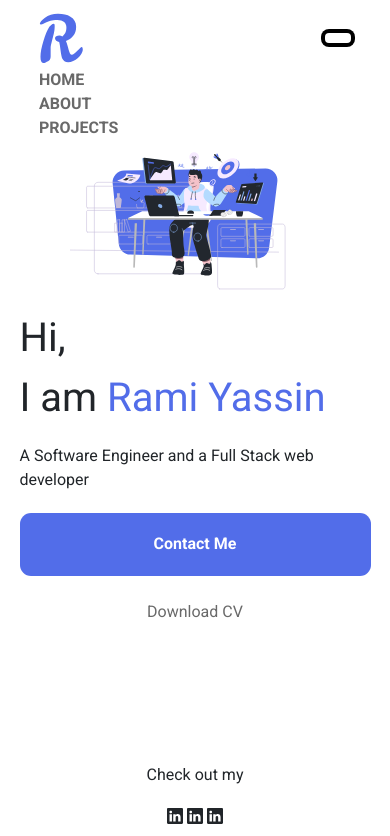
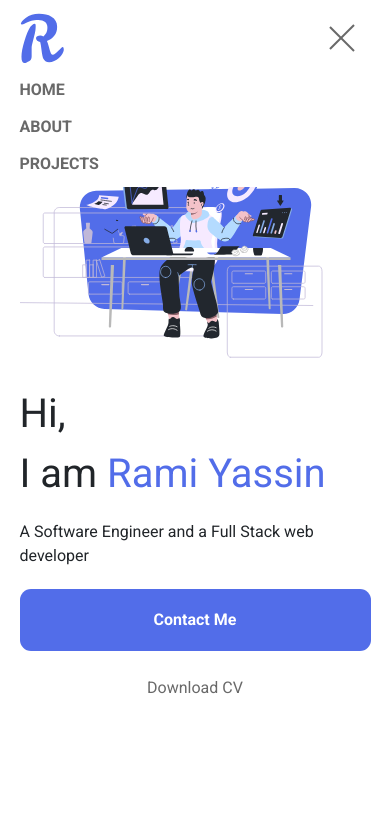
Before and after one commit to TechRami/portfolioV2, a plain HTML site: page index.html in a window 390 px wide. Both pictures are taken after a click on the button "Toggle navigation". Shown: the top 836 px of the page. Drawn offline with nearby package versions, Linux system fonts and the light colour scheme.

Commit message:
sixth commit

```diff
--- a/dist/css/custom.css
+++ b/dist/css/custom.css
@@ -40,7 +40,7 @@
     --fw-regular: 300;
 
     /* image size */
-    --img-lg: clamp(250px, 60vw, 600px);
+    --img-lg: clamp(260px, 100%);
 
 
     /* btns width and hight */
@@ -54,10 +54,66 @@
 /* NAVBAR STYLES */
 
 
+.scrolled {
+	background: #ffffff !important;
+	transition: background-color 200ms linear !important;
+  }
+
+.bgc-dark {
+    background: var(--white-color);
+}
+
 .nav-link {
-    color: #696969;
+    color: var(--gray-color);
     font-weight: var(--fw-md);
     padding: 0;
+}
+
+.nav-item{
+	cursor: pointer;
+}
+
+.nav-item:after {
+	content: '';
+	display:block;
+	border-bottom: solid 3px #ff8282;
+	transform: scaleX(0);
+	transition: transform 250ms ease-in-out;
+  }
+
+.nav-item:hover:after{  transform: scaleX(1); transform-origin:  0% 50%; }
+
+
+/* THIS SHOWS ON <= 767 WIDTH  */
+.menu-btn{
+    display: flex;
+    flex-direction: column;
+    outline: none;
+    background-color: transparent;
+    border: none;
+    cursor: pointer;
+}
+
+.navbar-toggler:focus{
+	box-shadow: none !important;
+}
+
+ .line{
+    width: 34px;
+    height: 2px;
+    background-color: var(--gray-color);
+    margin-block: 5px;
+    transition: transform .5s, opacity .25s;
+}
+
+.menu-btn.active .line:nth-child(1){
+    transform: translateY(13px) rotate(45deg);
+}
+.menu-btn.active .line:nth-child(2){
+    opacity: 0;
+}
+.menu-btn.active .line:nth-child(3){
+    transform: translateY(-13px) rotate(-45deg);
 }
 
 
@@ -99,7 +155,7 @@
 }
 
 .dev-img {
-    width: 100%;
+    width: var(--img-lg)
 }
 
 
@@ -320,6 +376,11 @@ h4 {
 }
 @media only screen and (max-width: 767px){
 
+    .nav-item {
+        margin-top: 10px;
+    }
+
+
     .dev-img {
         width: var(--img-lg);
     }
--- /dev/null
+++ b/dist/js/script.js
@@ -0,0 +1,33 @@
+const navbar = document.querySelector('.navbar')
+const menuBtn = document.querySelector('.menu-btn');
+const menuLines = document.getElementsByClassName('line');
+
+
+const animateBtn = () =>{
+    menuBtn.classList.toggle('active');
+    navbar.classList.toggle('bgc-dark');
+    for (let i = 0; i < navLinks.length; i++) {
+        navLinks[i].classList.toggle('active-navLink')
+    }
+    for (let i = 0; i < menuLines.length; i++) {
+        menuLines[i].classList.toggle('active-menuButton')
+    }
+    logo.classList.toggle('active-logo')
+}
+
+menuBtn.addEventListener('click', animateBtn)
+
+
+window.onscroll = () => {
+    if (window.scrollY >= 150 && window.scrollY <= 249) {
+        navbar.classList.add('scrolled');
+        for (let i = 0; i < navLinks.length; i++) {
+            navLinks[i].style.color = '#7963FF'
+        }
+        logo.style.fill = '#7963FF'
+        for (let i = 0; i < menuLines.length; i++) {
+            menuLines[i].style.backgroundColor = '#696969'
+        }
+
+    }
+}
--- a/index.html
+++ b/index.html
@@ -14,7 +14,7 @@
 <body>
   <header style="padding: 40px 0;">
     <nav class="navbar navbar-expand-md fixed-top">
-        <div style="width: 80%;" class="container-fluid p-0">
+        <div class="container-fluid p-0 w-80">
           <a class="navbar-brand">
             <svg fill="#526DE9" class="logo" width="44" height="50" viewBox="0 0 44 50" xmlns="http://www.w3.org/2000/svg">
             <path
@@ -47,7 +47,7 @@
 
 <div style="padding: 40px 0 120px 0;" class="container-fluid w-80">
   <div class="row">
-    <div  class="col-sm-12 col-md-6 order-1 align-self-center">
+    <div  class="col-sm-12 col-md-12 col-lg-6 order-1 align-self-center">
       <p class="main-text">Hi,
         <span>I am <a style="color: var(--blue-color);">Rami Yassin</a></span>
       </p>
@@ -55,7 +55,7 @@
       <button class="contact-btn">Contact Me</button>
       <button class="cv-button">Download CV</button>
     </div>
-    <div class="col-sm-12 col-md-6 align-self-center order-md-1 text-center">
+    <div class="col-sm-12 col-md-12 col-lg-6 align-self-center order-lg-1 text-center">
       <svg class="dev-img" viewBox="0 0 867 651" fill="none" xmlns="http://www.w3.org/2000/svg">
         <g id="dev-vector" clip-path="url(#clip0_7_2966)">
         <path id="Vector" d="M648.811 479.434L208.537 466.804C198.638 466.529 189.179 462.65 181.931 455.893C174.684 449.137 170.146 439.967 169.167 430.101L147.915 219.882C147.349 214.255 147.957 208.572 149.7 203.192C151.443 197.812 154.282 192.854 158.039 188.63C161.796 184.407 166.388 181.011 171.525 178.657C176.661 176.303 182.23 175.043 187.878 174.956L677.937 168.175C683.764 168.096 689.541 169.268 694.879 171.611C700.216 173.954 704.991 177.414 708.881 181.758C712.772 186.103 715.688 191.231 717.433 196.798C719.179 202.365 719.713 208.242 719.001 214.033L690.467 443.663C689.196 453.738 684.227 462.979 676.528 469.59C668.83 476.201 658.95 479.71 648.811 479.434V479.434Z" fill="#526DE9"/>
@@ -333,7 +333,7 @@
 <section id="section-d" style="padding-top: 100px" class="wrapper container-fluid">
 
 <div class="row">
-  <div class="col-sm-12 col-md-6 order-1">
+  <div class="col-sm-12 col-md-12 col-lg-6 order-1">
     <h1>
       Lets Have a <span style="display: block">Chat Together!</span>
     </h1>
@@ -362,8 +362,8 @@
       </div>
     </div>
   </div>
-  <div style="display: grid; place-items: center" class="col-sm-12 col-md-6 order-md-1">
-    <img width="100%" src="dist/images/3dGmail.png" alt="3dGmail.png">
+  <div style="display: grid; place-items: center" class="col-sm-12 col-md-12 col-lg-6 order-lg-1">
+    <img width="100%" style="max-width: 1000px;" src="dist/images/3dGmail.png" alt="3dGmail.png">
   </div>
 </div>
 <p style="padding: 0; margin: 0; color: var(--white-color)" class="text-center">made with
@@ -384,24 +384,14 @@
      spaceBetween: 30,
      pagination: {
        el: ".swiper-pagination",
-       clickable: true,
+       clickable: false,
      },
      breakpoints: {
         0: {
             slidesPerView: 1,
             spaceBetween: 50,
-
             },
-            320: {
-            slidesPerView: 1,
-            spaceBetween: 50,
-
-            },
-            480: {
-            slidesPerView: 1,
-            spaceBetween: 50
-            },
-            640: {
+            876: {
             slidesPerView: 2,
             spaceBetween: 20,
             },
@@ -414,5 +404,6 @@
  </script>
 
     <script src="https://cdn.jsdelivr.net/npm/bootstrap@5.0.2/dist/js/bootstrap.bundle.min.js" integrity="sha384-MrcW6ZMFYlzcLA8Nl+NtUVF0sA7MsXsP1UyJoMp4YLEuNSfAP+JcXn/tWtIaxVXM" crossorigin="anonymous"></script>
-</body>
+  <script src="dist/js/script.js"></script>
+  </body>
 </html>
```
